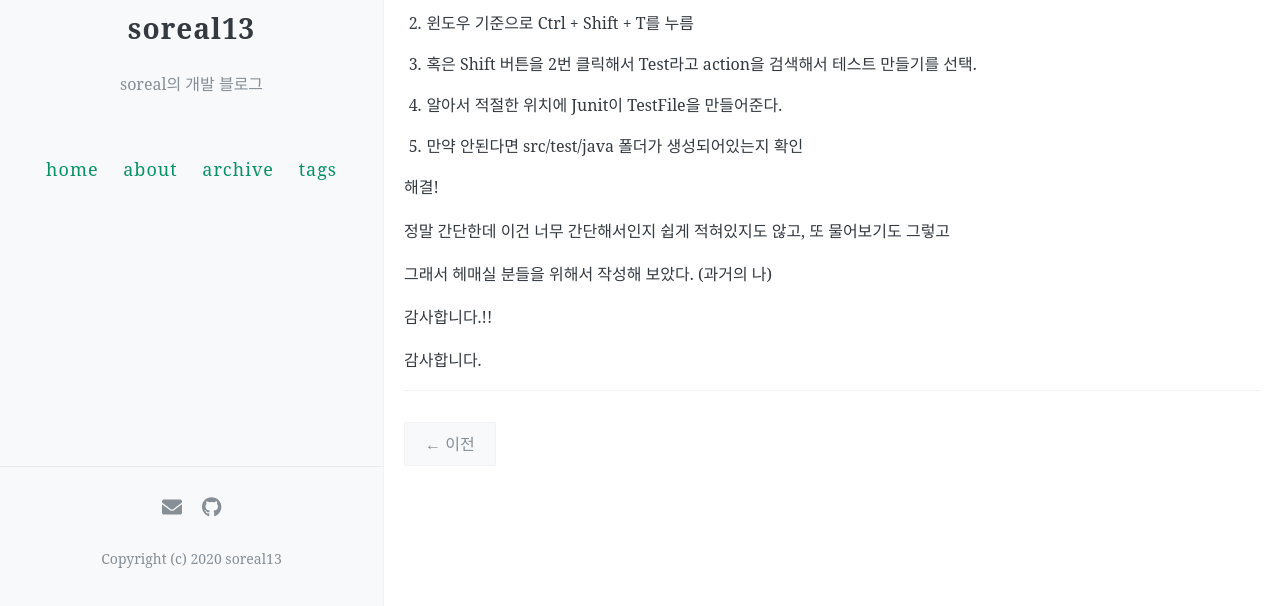
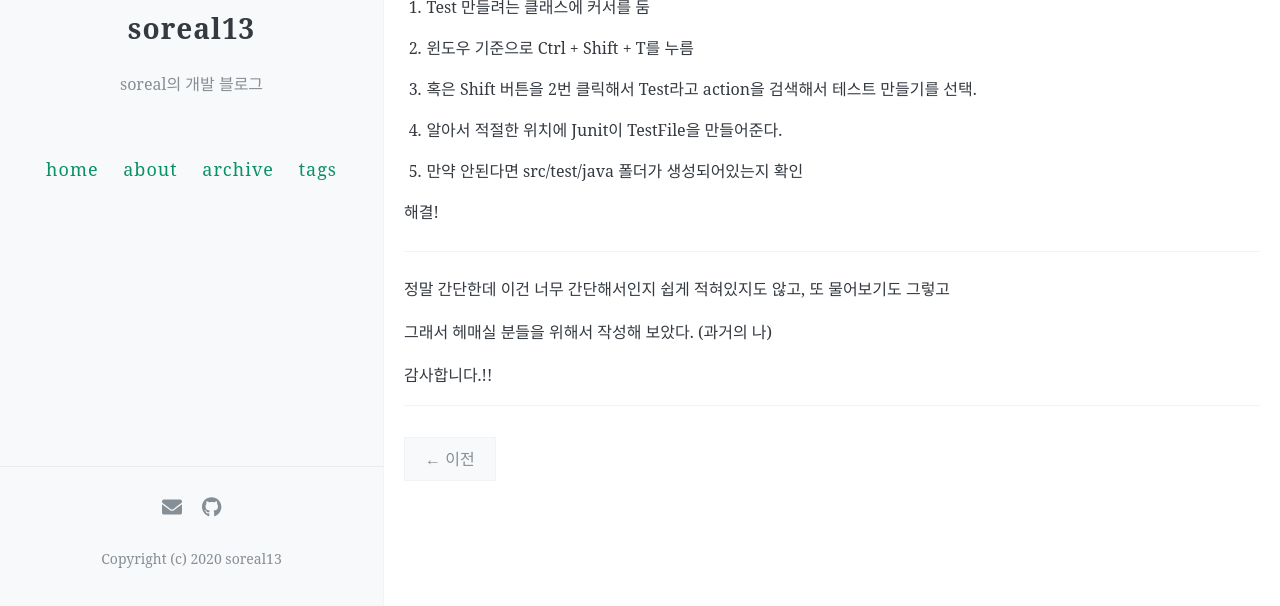
Before and after one commit to sorealk/soreal13.github.io, a Jekyll site: the page built from _posts/2020-12-27-intellij-junit-keymap.md, in a window 1280 px wide, cut to the strip 294-900 px from the top of the page. Built offline with Jekyll 4.4.1, drawn with Linux system fonts in a browser that asks for light colours; comment, search, counter and statistics services are not loaded.

Commit message:
줄바꿈 추가

```diff
--- a/_posts/2020-12-27-intellij-junit-keymap.md
+++ b/_posts/2020-12-27-intellij-junit-keymap.md
@@ -13,6 +13,8 @@ pinned : false
 
 
 <!-- more -->
+
+* * *
 
 
 
@@ -31,6 +33,7 @@ pinned : false
 
 해결!
 
+* * *
 
 정말 간단한데 이건 너무 간단해서인지 쉽게 적혀있지도 않고, 또 물어보기도 그렇고
 
@@ -39,7 +42,3 @@ pinned : false
 
 
 감사합니다.!!
-
-
-
-감사합니다.
```
